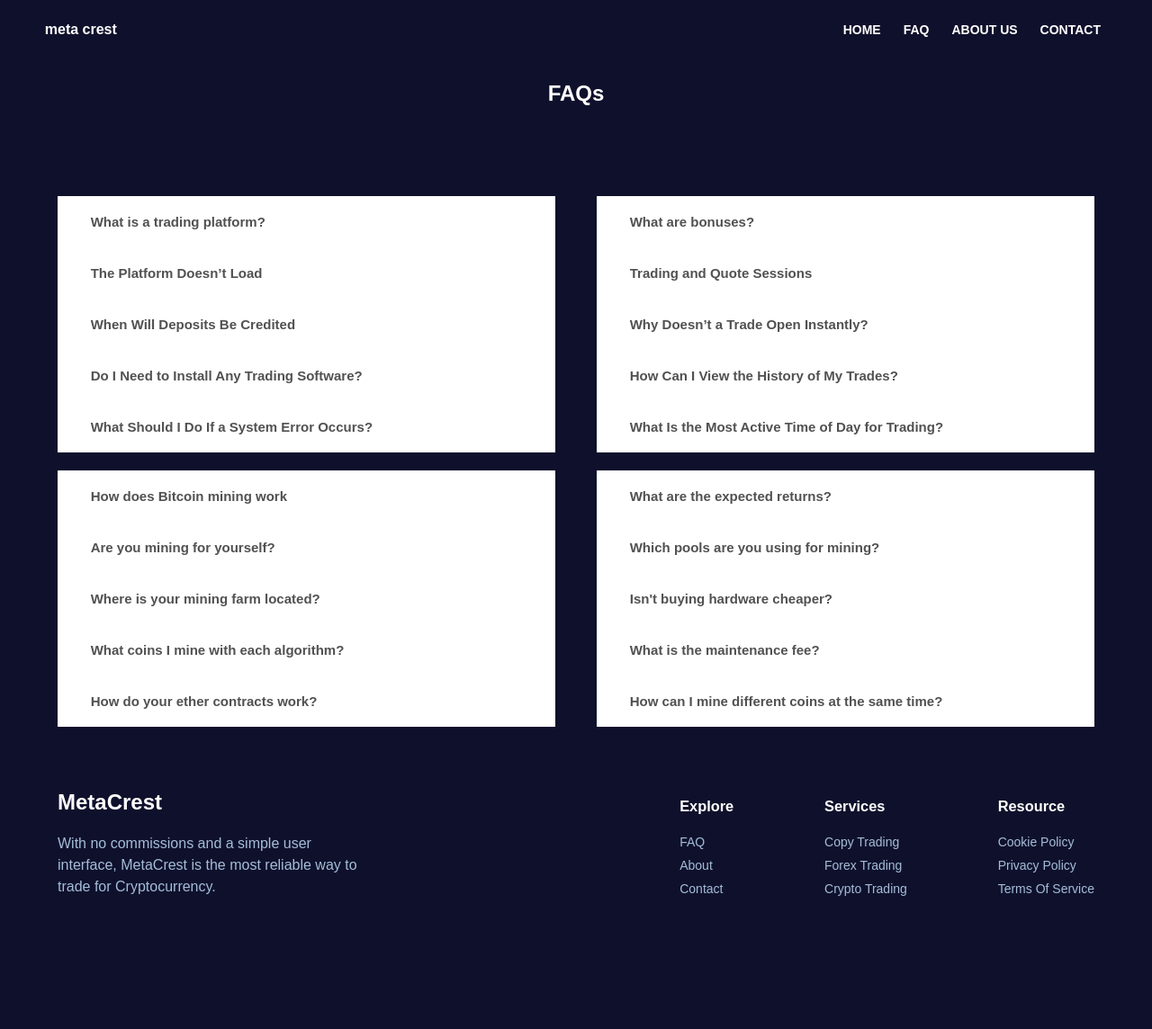
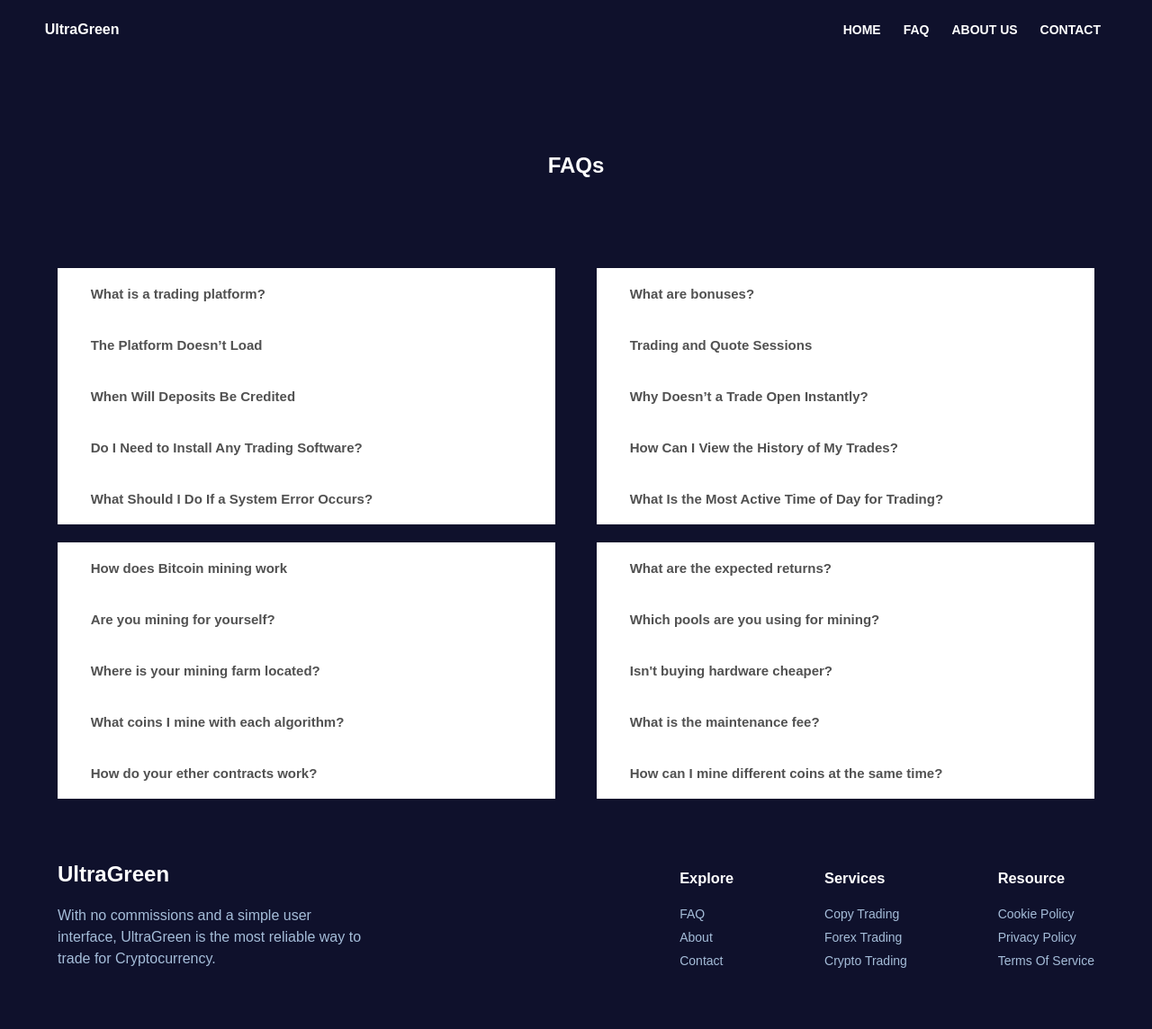
Before and after one commit to Lucifer-010/osbroker, a Django app: page /faq/ in a window 1280 px wide. Shown: the whole page at 90% size. Before the commit the page ends 996 px from the top, so only its background shows below. Run offline with Django 4.2, Linux system fonts and the light colour scheme.

Commit message:
Update faq.html

```diff
--- a/templates/faq.html
+++ b/templates/faq.html
@@ -1,25 +1,28 @@
+{% load static %}
 <!DOCTYPE html>
 <html lang="en">
 <head>
     <meta charset="UTF-8">
     <meta name="viewport" content="width=device-width, initial-scale=1.0">
-    <link rel="stylesheet" href="css/index.css">
-    <link rel="stylesheet" href="fontawesome-free-6.4.0-web/css/all.css">
-    <link href="https://unpkg.com/aos@2.3.1/dist/aos.css" rel="stylesheet">
-    <script src="script.js"></script>
-    <title>MetaCrest - No.1 Bitcoin Trading Platform</title>
+    <link rel="stylesheet" href={% static "css/index.css" %}>
+    <link rel="stylesheet" href={% static "css/about.css" %}>
+    <link rel="stylesheet" href={% static "fontawesome-free-6.4.0-web/css/all.css" %}>
+    <script src={% static "script.js" %}></script>
+    <title>UltraGreen - No.1 Bitcoin Trading Platform</title>
+    <link rel="shortcut icon" href={% static "images/download.png" %} />
+
 </head>
 <body id="body">
     <nav id="top-nav">
         <div id="nav-con">
             <div>
-                <i class="fa-solid nav-icon fa-bars" onclick="OpenNav()" id="nav-ctrl"></i>&nbsp;&nbsp;&nbsp;&nbsp;<text id="logo">meta crest</text>
+                <i class="fa-solid nav-icon fa-bars" onclick="OpenNav()" id="nav-ctrl"></i>&nbsp;&nbsp;&nbsp;&nbsp;<text id="logo">UltraGreen</text>
             </div>
 
             <div id="nav-links">
-                <a href="#" class="nav-links">HOME</a>
-                <a href="#" class="nav-links">FAQ</a>
-                <a href="#" class="nav-links">ABOUT US</a>
+                <a href={% url "home" %} class="nav-links">HOME</a>
+                <a href={% url "faq" %} class="nav-links">FAQ</a>
+                <a href={% url "about" %} class="nav-links">ABOUT US</a>
                 <a href="#" class="nav-links">CONTACT</a>
                 <i id="sun" onclick="LightMode()" class="fa-solid nav-icon fa-sun"></i>
                 <i id="moon" onclick="DarkMode()" class="fa-solid nav-icon fa-moon"></i>
@@ -137,7 +140,7 @@
 
                                 SHA-256 contract - Bitcoin
                                 Ethash contract - Ethereum
-                                (*) “MetaCrest Advanced Allocation” (special feature): It allows you to get mining outputs in many different coins even if they are not mined directly by a certain algorithm. For example, you can get mining outputs in BTC while mining with an X11 algorithm! That is possible by mining the DASH coin directly, which is then automatically swapped to BTC by our algorithmic framework. The Allocation function is designed for customers to receive delivery of their mining results in their preferred cryptocurrency. We call it “mining BTC the smart way”. The same technique is also used to get mining results in LTC with a SHA-256 contract, etc.</div>
+                                (*) “UltraGreen Advanced Allocation” (special feature): It allows you to get mining outputs in many different coins even if they are not mined directly by a certain algorithm. For example, you can get mining outputs in BTC while mining with an X11 algorithm! That is possible by mining the DASH coin directly, which is then automatically swapped to BTC by our algorithmic framework. The Allocation function is designed for customers to receive delivery of their mining results in their preferred cryptocurrency. We call it “mining BTC the smart way”. The same technique is also used to get mining results in LTC with a SHA-256 contract, etc.</div>
                         </div>
 
                         <div class="faq-item">
@@ -159,7 +162,7 @@
 
                                 For example, you might want to have a look at coinwarz.com. Remember that some of our products have a daily maintenance fee which must be deducted from the daily mining rewards.
 
-                                Please note that the website is an independent source of reference and not related to MetaCrest in any manner.</div>
+                                Please note that the website is an independent source of reference and not related to UltraGreen in any manner.</div>
                         </div>
 
                         <div class="faq-item">
@@ -177,13 +180,13 @@
 
                                 Customs dues / VAT: if it is an international delivery you will likely have to pay customs dues and VAT; generally this has a huge impact on the total cost of your mining equipment.
 
-                                Delivery time: when you pay for your device you have to wait until the miner is packaged and shipped; if it is held up in the customs this can take weeks. And during that time you cannot mine at all (“opportunity costs”). You have to wait and hope. And if the merchant has a stock shortage; it is you who has to wait. WithMetaCrest you pay and get your hashpower immediately online. No delays!
+                                Delivery time: when you pay for your device you have to wait until the miner is packaged and shipped; if it is held up in the customs this can take weeks. And during that time you cannot mine at all (“opportunity costs”). You have to wait and hope. And if the merchant has a stock shortage; it is you who has to wait. WithUltraGreen you pay and get your hashpower immediately online. No delays!
 
                                 Costs for additional equipment: when buying miners from larger retailers you often have to buy additional equipment like an extra PSU that matches the electricity specs for your country, control units and specific shelves to store them efficiently. This adds up significantly to the overall price for hashpower.
 
                                 Setting the system up: when the device finally arrived you have to assemble and configure it. Beginners often underestimate the amount of work and technical knowledge that is needed to bring the device up and optimize its settings. People that used the first ASICs spend days and weeks on it. In monetary terms this costs you twice: (i) your time and (ii) lost mining opportunity.
 
-                                Maintenance: hardware failures, outages and crashes could lead to downtimes between seconds and weeks. If your unit breaks you have to return it and start from scratch (by the way: check the guarantee time of your miner; it is often less than a year). With MetaCrest you have a guaranteed uptime of 100%: in case one of your units fails another unit will be switched over and start mining for you the very same second.
+                                Maintenance: hardware failures, outages and crashes could lead to downtimes between seconds and weeks. If your unit breaks you have to return it and start from scratch (by the way: check the guarantee time of your miner; it is often less than a year). With UltraGreen you have a guaranteed uptime of 100%: in case one of your units fails another unit will be switched over and start mining for you the very same second.
 
                                 Electricity: having the machines at home not only brings heat and noise, but also an increase of your electricity bill; an important factor that many underestimate. Please do not get us wrong: we do not want to discourage anyone from mining at home! We are often asked about prices and realized that many users do not know about all the hidden costs. If you compare the true costs, you will notice that our prices are very competitive. We want to provide you the best possible mining experience, so that you can focus on mining your favorite coins (and we take care of the rest).</div>
                         </div>
@@ -202,13 +205,13 @@
 
                         <div class="faq-item">
                             <div class="faq-question" onclick="toggleAnswer('answer20')"><i class="fa-solid fa-chevron-down"></i>&nbsp;&nbsp;&nbsp;&nbsp;How can I mine different coins at the same time?</div>
-                            <div class="faq-answer" id="answer20">MetaCrest allows its clients to mine different types of coins at the same time. You decide which coins you prefer and you can allocate hashpower accordingly.
+                            <div class="faq-answer" id="answer20">UltraGreen allows its clients to mine different types of coins at the same time. You decide which coins you prefer and you can allocate hashpower accordingly.
 
-                                Each mining algorithm is set up with a default delivery cryptocurrency. The MetaCrest Advanced Auto-Allocation (in short “AUTO”) will apply to all cryptocurrencies which cannot be mined directly. In the user interface go to “Mining Allocation” and choose the hashpower allocation that is best for you. When you are done press “save allocation”.
+                                Each mining algorithm is set up with a default delivery cryptocurrency. The UltraGreen Advanced Auto-Allocation (in short “AUTO”) will apply to all cryptocurrencies which cannot be mined directly. In the user interface go to “Mining Allocation” and choose the hashpower allocation that is best for you. When you are done press “save allocation”.
 
                                 Remember that the cryptocurrencies marked with (AUTO) are not directly mined, as mentioned in the “What coins can I mine?” section of this Customer Service page.
 
-                                In order to get the mining output, please ensure to add your wallet address(es) to your MetaCrest profile. Find out more details about how to add your wallet(s) in the next section.</div>
+                                In order to get the mining output, please ensure to add your wallet address(es) to your UltraGreen profile. Find out more details about how to add your wallet(s) in the next section.</div>
                         </div>
                     </div>
                 </div>
@@ -226,8 +229,8 @@
     <footer>
         <div id="footer-con">
             <div id="footer-sum">
-                <h2>MetaCrest</h2>
-                <p class="article">With no commissions and a simple user interface, MetaCrest is the most reliable way to trade for Cryptocurrency.</p>
+                <h2>UltraGreen</h2>
+                <p class="article">With no commissions and a simple user interface, UltraGreen is the most reliable way to trade for Cryptocurrency.</p>
 
             </div>
 
```
Also changed, not shown: other parts of templates/faq.html (+22 -22 lines).
